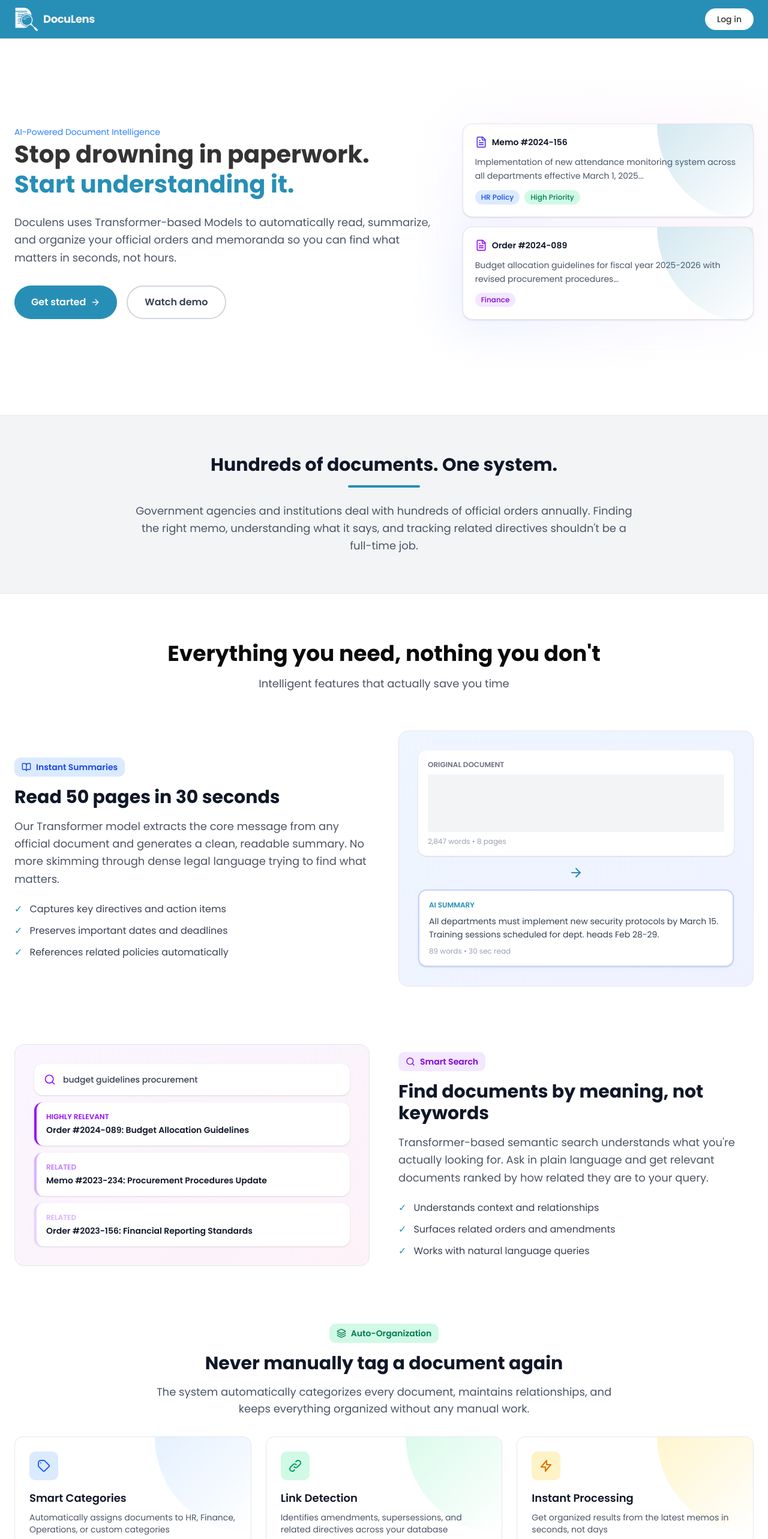
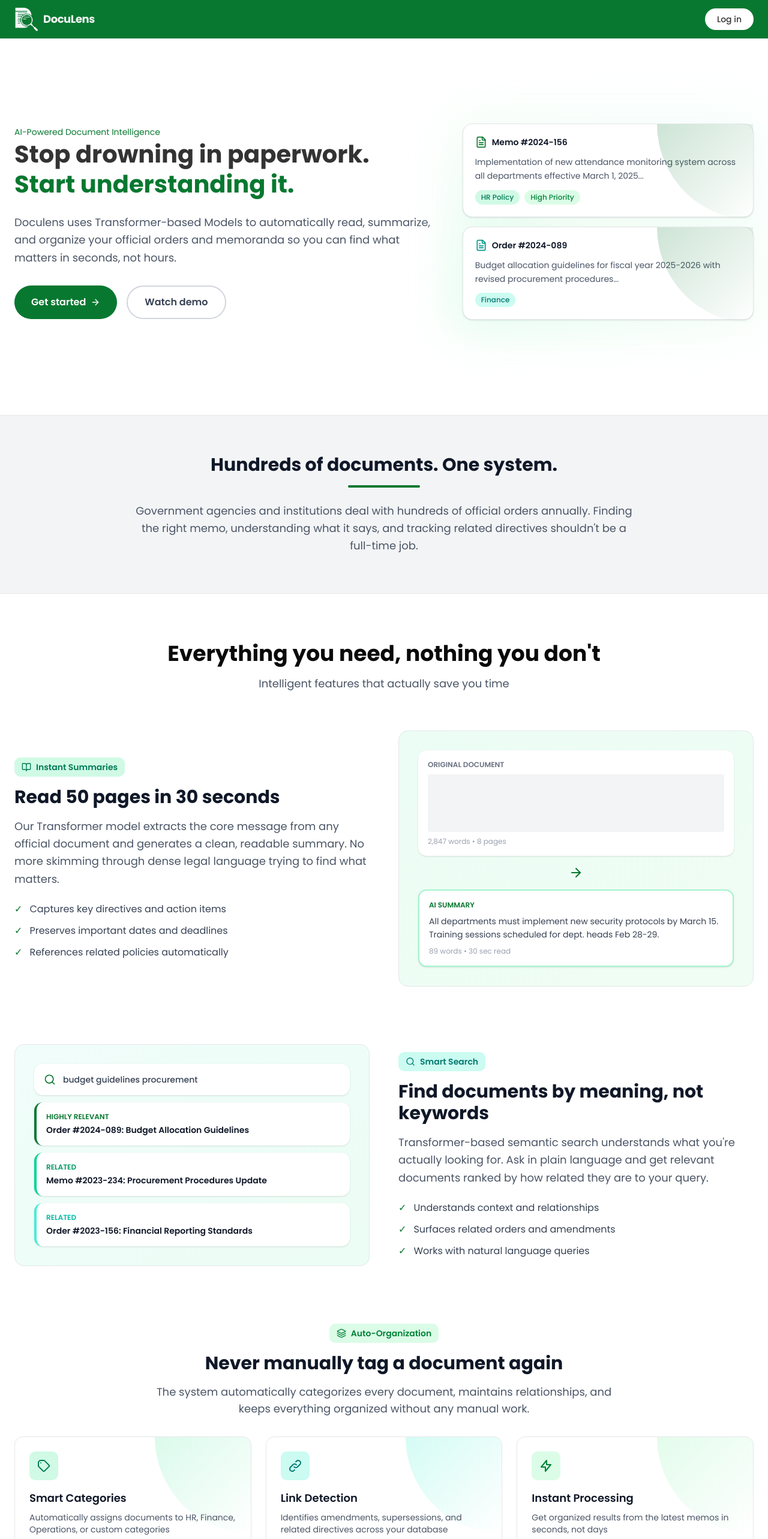
Before and after one commit to Nethaiah/deped-semantic-docs, a Next.js app: page / in a window 1280 px wide. Shown: the top 2566 px of the page at 60% size. Built offline with nearby package versions, Linux system fonts and the light colour scheme; no server answers; the database is empty.

Commit message:
Lading page theme

```diff
--- a/src/app/page.tsx
+++ b/src/app/page.tsx
@@ -1,38 +1,19 @@
-import Link from "next/link";
-import {
-  FileText,
-  Search,
-  Sparkles,
-  ArrowRight,
-  BookOpen,
-  Layers,
-  Network,
-} from "lucide-react";
-import Header from "@/components/header";
-import { createClient } from "@/lib/supabase/server";
-import { redirect } from "next/navigation";
+import React from "react";
+import { FileText, Search, ArrowRight, BookOpen, Layers } from "lucide-react";
 
-export default async function Home() {
-  const supabase = await createClient();
-  const {
-    data: { user },
-  } = await supabase.auth.getUser();
-  if (user) {
-    redirect("/dashboard");
-  }
-
+export default function Home() {
   return (
     <div className="min-h-screen bg-white">
       {/* Hero Section - Asymmetric Layout */}
       <section className="mx-auto max-w-7xl px-6 pt-32 pb-20">
         <div className="grid gap-12 lg:grid-cols-12 items-center">
           <div className="lg:col-span-7 py-10 lg:py-20">
-            <div className="inline-flex items-center rounded-full text-sm text-blue-500">
+            <div className="inline-flex items-center rounded-full text-sm text-[#087830]">
               AI-Powered Document Intelligence
             </div>
             <h1 className="text-[2.5em] font-bold leading-tight text-[#333] mb-6">
               Stop drowning in paperwork.
-              <span className="text-[#278fb6]"> Start understanding it.</span>
+              <span className="text-[#087830]"> Start understanding it.</span>
             </h1>
             <p className="text-lg text-gray-600 leading-relaxed mb-8">
               Doculens uses Transformer-based Models to automatically read,
@@ -40,29 +21,23 @@ export default async function Home() {
               can find what matters in seconds, not hours.
             </p>
             <div className="flex justify-center lg:justify-start gap-2 lg:gap-4">
-              <Link
-                href="/register"
-                className="group flex items-center gap-2 rounded-full bg-[#278fb6] px-4 lg:px-7 py-2 lg:py-3.5 text-sm lg:text-base font-semibold text-white hover:bg-[#278fb6]/80 transition"
-              >
+              <button className="group flex items-center gap-2 rounded-full bg-[#087830] px-4 lg:px-7 py-2 lg:py-3.5 text-sm lg:text-base font-semibold text-white hover:bg-[#065a24] transition">
                 Get started
                 <ArrowRight className="h-4 w-4 group-hover:translate-x-1 transition-transform" />
-              </Link>
-              <Link
-                href="#demo"
-                className="flex items-center gap-2 rounded-full border-2 border-gray-300 px-4 lg:px-7 py-2 lg:py-3.5 text-base font-semibold text-gray-700 hover:border-gray-400 transition"
-              >
+              </button>
+              <button className="flex items-center gap-2 rounded-full border-2 border-gray-300 px-4 lg:px-7 py-2 lg:py-3.5 text-base font-semibold text-gray-700 hover:border-gray-400 transition">
                 Watch demo
-              </Link>
+              </button>
             </div>
           </div>
 
           <div className="lg:col-span-5">
             <div className="relative">
-              <div className="absolute -inset-4 rounded-3xl bg-gradient-to-tr from-indigo-100 via-purple-50 to-pink-50 opacity-75 blur-2xl"></div>
+              <div className="absolute -inset-4 rounded-3xl bg-gradient-to-tr from-emerald-100 via-green-50 to-teal-50 opacity-75 blur-2xl"></div>
               <div className="relative space-y-4">
-                <div className=" relative rounded-2xl border border-gray-200 bg-white p-5 shadow-sm">
+                <div className="relative rounded-2xl border border-gray-200 bg-white p-5 shadow-sm">
                   <div className="mb-3 flex items-center gap-2">
-                    <FileText className="h-5 w-5 text-indigo-600" />
+                    <FileText className="h-5 w-5 text-[#087830]" />
                     <span className="text-sm font-semibold text-gray-900">
                       Memo #2024-156
                     </span>
@@ -72,19 +47,18 @@ export default async function Home() {
                     all departments effective March 1, 2025...
                   </p>
                   <div className="mt-3 flex gap-2">
-                    <span className="rounded-full bg-blue-100 px-2.5 py-1 text-xs font-medium text-blue-700">
+                    <span className="rounded-full bg-emerald-100 px-2.5 py-1 text-xs font-medium text-emerald-700">
                       HR Policy
                     </span>
-                    <span className="rounded-full bg-emerald-100 px-2.5 py-1 text-xs font-medium text-emerald-700">
+                    <span className="rounded-full bg-green-100 px-2.5 py-1 text-xs font-medium text-green-700">
                       High Priority
                     </span>
                   </div>
-                  {/* Decorative corner accent */}
-                  <div className="absolute top-0 right-0 w-40 h-40 bg-gradient-to-br from-[#278fb6]/20 to-transparent rounded-bl-full"></div>
+                  <div className="absolute top-0 right-0 w-40 h-40 bg-gradient-to-br from-[#087830]/20 to-transparent rounded-bl-full"></div>
                 </div>
                 <div className="relative rounded-2xl border border-gray-200 bg-white p-5 shadow-sm">
                   <div className="mb-3 flex items-center gap-2">
-                    <FileText className="h-5 w-5 text-purple-600" />
+                    <FileText className="h-5 w-5 text-teal-600" />
                     <span className="text-sm font-semibold text-gray-900">
                       Order #2024-089
                     </span>
@@ -94,11 +68,11 @@ export default async function Home() {
                     revised procurement procedures...
                   </p>
                   <div className="mt-3 flex gap-2">
-                    <span className="rounded-full bg-purple-100 px-2.5 py-1 text-xs font-medium text-purple-700">
+                    <span className="rounded-full bg-teal-100 px-2.5 py-1 text-xs font-medium text-teal-700">
                       Finance
                     </span>
                   </div>
-                  <div className="absolute top-0 right-0 w-40 h-40 bg-gradient-to-br from-[#278fb6]/20 to-transparent rounded-bl-full"></div>
+                  <div className="absolute top-0 right-0 w-40 h-40 bg-gradient-to-br from-[#087830]/20 to-transparent rounded-bl-full"></div>
                 </div>
               </div>
             </div>
@@ -112,7 +86,7 @@ export default async function Home() {
           <h2 className="text-3xl font-bold text-gray-900 mb-4">
             Hundreds of documents. One system.
           </h2>
-          <div className="mx-auto w-30 h-1 bg-[#278fb6] rounded-full mb-6"></div>
+          <div className="mx-auto w-30 h-1 bg-[#087830] rounded-full mb-6"></div>
           <p className="text-lg text-gray-600 leading-relaxed">
             Government agencies and institutions deal with hundreds of official
             orders annually. Finding the right memo, understanding what it says,
@@ -136,7 +110,7 @@ export default async function Home() {
           {/* Feature 1 - Large */}
           <div className="grid gap-12 lg:grid-cols-2 items-center">
             <div>
-              <div className="mb-4 inline-flex items-center gap-2 rounded-lg bg-blue-100 px-3 py-1.5 text-sm font-semibold text-blue-700">
+              <div className="mb-4 inline-flex items-center gap-2 rounded-lg bg-emerald-100 px-3 py-1.5 text-sm font-semibold text-emerald-700">
                 <BookOpen className="h-4 w-4" />
                 Instant Summaries
               </div>
@@ -151,20 +125,20 @@ export default async function Home() {
               </p>
               <ul className="space-y-3">
                 <li className="flex gap-3 text-gray-700">
-                  <span className="text-[#278fb6]">✓</span>
+                  <span className="text-[#087830]">✓</span>
                   <span>Captures key directives and action items</span>
                 </li>
                 <li className="flex gap-3 text-gray-700">
-                  <span className="text-[#278fb6]">✓</span>
+                  <span className="text-[#087830]">✓</span>
                   <span>Preserves important dates and deadlines</span>
                 </li>
                 <li className="flex gap-3 text-gray-700">
-                  <span className="text-[#278fb6]">✓</span>
+                  <span className="text-[#087830]">✓</span>
                   <span>References related policies automatically</span>
                 </li>
               </ul>
             </div>
-            <div className="rounded-2xl border border-gray-200 bg-gradient-to-br from-blue-50 to-indigo-50 p-8">
+            <div className="rounded-2xl border border-gray-200 bg-gradient-to-br from-emerald-50 to-green-50 p-8">
               <div className="space-y-4">
                 <div className="rounded-xl bg-white p-4 shadow-sm">
                   <div className="text-xs font-semibold text-gray-500 mb-2">
@@ -176,10 +150,10 @@ export default async function Home() {
                   </div>
                 </div>
                 <div className="flex justify-center">
-                  <ArrowRight className="h-6 w-6 text-[#278fb6]" />
+                  <ArrowRight className="h-6 w-6 text-[#087830]" />
                 </div>
-                <div className="rounded-xl bg-white p-4 shadow-sm border-2 border-indigo-200">
-                  <div className="text-xs font-semibold text-[#278fb6] mb-2">
+                <div className="rounded-xl bg-white p-4 shadow-sm border-2 border-emerald-200">
+                  <div className="text-xs font-semibold text-[#087830] mb-2">
                     AI SUMMARY
                   </div>
                   <p className="text-sm text-gray-700 leading-relaxed">
@@ -197,32 +171,32 @@ export default async function Home() {
 
           {/* Feature 2 - Split */}
           <div className="grid gap-12 lg:grid-cols-2 items-center">
-            <div className="order-2 lg:order-1 rounded-2xl border border-gray-200 bg-gradient-to-br from-purple-50 to-pink-50 p-8">
+            <div className="order-2 lg:order-1 rounded-2xl border border-gray-200 bg-gradient-to-br from-teal-50 to-emerald-50 p-8">
               <div className="space-y-3">
                 <div className="flex items-center gap-3 rounded-xl bg-white p-4 shadow-sm">
-                  <Search className="h-5 w-5 text-purple-600" />
+                  <Search className="h-5 w-5 text-[#087830]" />
                   <span className="text-sm font-medium text-gray-700">
                     budget guidelines procurement
                   </span>
                 </div>
-                <div className="rounded-xl bg-white p-4 shadow-sm border-l-4 border-purple-600">
-                  <div className="text-xs font-semibold text-purple-600 mb-1">
+                <div className="rounded-xl bg-white p-4 shadow-sm border-l-4 border-[#087830]">
+                  <div className="text-xs font-semibold text-[#087830] mb-1">
                     HIGHLY RELEVANT
                   </div>
                   <div className="text-sm font-semibold text-gray-900">
                     Order #2024-089: Budget Allocation Guidelines
                   </div>
                 </div>
-                <div className="rounded-xl bg-white p-4 shadow-sm border-l-4 border-purple-300">
-                  <div className="text-xs font-semibold text-purple-400 mb-1">
+                <div className="rounded-xl bg-white p-4 shadow-sm border-l-4 border-emerald-400">
+                  <div className="text-xs font-semibold text-emerald-600 mb-1">
                     RELATED
                   </div>
                   <div className="text-sm font-semibold text-gray-900">
                     Memo #2023-234: Procurement Procedures Update
                   </div>
                 </div>
-                <div className="rounded-xl bg-white p-4 shadow-sm border-l-4 border-purple-200">
-                  <div className="text-xs font-semibold text-purple-300 mb-1">
+                <div className="rounded-xl bg-white p-4 shadow-sm border-l-4 border-teal-300">
+                  <div className="text-xs font-semibold text-teal-500 mb-1">
                     RELATED
                   </div>
                   <div className="text-sm font-semibold text-gray-900">
@@ -232,7 +206,7 @@ export default async function Home() {
               </div>
             </div>
             <div className="order-1 lg:order-2">
-              <div className="mb-4 inline-flex items-center gap-2 rounded-lg bg-purple-100 px-3 py-1.5 text-sm font-semibold text-purple-700">
+              <div className="mb-4 inline-flex items-center gap-2 rounded-lg bg-teal-100 px-3 py-1.5 text-sm font-semibold text-teal-700">
                 <Search className="h-4 w-4" />
                 Smart Search
               </div>
@@ -246,15 +220,15 @@ export default async function Home() {
               </p>
               <ul className="space-y-3">
                 <li className="flex gap-3 text-gray-700">
-                  <span className="text-[#278fb6]">✓</span>
+                  <span className="text-[#087830]">✓</span>
                   <span>Understands context and relationships</span>
                 </li>
                 <li className="flex gap-3 text-gray-700">
-                  <span className="text-[#278fb6]">✓</span>
+                  <span className="text-[#087830]">✓</span>
                   <span>Surfaces related orders and amendments</span>
                 </li>
                 <li className="flex gap-3 text-gray-700">
-                  <span className="text-[#278fb6]">✓</span>
+                  <span className="text-[#087830]">✓</span>
                   <span>Works with natural language queries</span>
                 </li>
               </ul>
@@ -264,7 +238,7 @@ export default async function Home() {
           {/* Feature 3 - Cards */}
           <div>
             <div className="mb-8 text-center">
-              <div className="mb-4 inline-flex items-center gap-2 rounded-lg bg-emerald-100 px-3 py-1.5 text-sm font-semibold text-emerald-700">
+              <div className="mb-4 inline-flex items-center gap-2 rounded-lg bg-green-100 px-3 py-1.5 text-sm font-semibold text-green-700">
                 <Layers className="h-4 w-4" />
                 Auto-Organization
               </div>
@@ -280,15 +254,11 @@ export default async function Home() {
             <div className="grid gap-6 md:grid-cols-3">
               {/* Card 1 */}
               <div className="group relative overflow-hidden rounded-xl border border-gray-200 bg-white p-6 hover:shadow-lg transition-all duration-300">
-                {/* Subtle gradient overlay */}
-                <div className="absolute inset-0 bg-gradient-to-br from-blue-50/50 via-transparent to-transparent opacity-0 group-hover:opacity-100 transition-opacity duration-300"></div>
+                <div className="absolute inset-0 bg-gradient-to-br from-emerald-50/50 via-transparent to-transparent opacity-0 group-hover:opacity-100 transition-opacity duration-300"></div>
+                <div className="absolute top-0 right-0 w-40 h-40 bg-gradient-to-br from-emerald-200/40 to-transparent rounded-bl-full"></div>
 
-                {/* Decorative corner accent */}
-                <div className="absolute top-0 right-0 w-40 h-40 bg-gradient-to-br from-blue-200/40 to-transparent rounded-bl-full"></div>
-
-                {/* Content */}
                 <div className="relative z-10">
-                  <div className="mb-4 inline-flex items-center justify-center w-12 h-12 rounded-lg bg-blue-100 text-blue-600">
+                  <div className="mb-4 inline-flex items-center justify-center w-12 h-12 rounded-lg bg-emerald-100 text-emerald-700">
                     <svg
                       className="w-6 h-6"
                       fill="none"
@@ -312,21 +282,16 @@ export default async function Home() {
                   </p>
                 </div>
 
-                {/* Bottom accent line */}
-                <div className="absolute bottom-0 left-0 right-0 h-1 bg-gradient-to-r from-[#278fb6] to-transparent transform scale-x-0 group-hover:scale-x-100 transition-transform duration-300 origin-left"></div>
+                <div className="absolute bottom-0 left-0 right-0 h-1 bg-gradient-to-r from-[#087830] to-transparent transform scale-x-0 group-hover:scale-x-100 transition-transform duration-300 origin-left"></div>
               </div>
 
               {/* Card 2 */}
               <div className="group relative overflow-hidden rounded-xl border border-gray-200 bg-white p-6 hover:shadow-lg transition-all duration-300">
-                {/* Subtle gradient overlay */}
-                <div className="absolute inset-0 bg-gradient-to-br from-emerald-50/50 via-transparent to-transparent opacity-0 group-hover:opacity-100 transition-opacity duration-300"></div>
+                <div className="absolute inset-0 bg-gradient-to-br from-teal-50/50 via-transparent to-transparent opacity-0 group-hover:opacity-100 transition-opacity duration-300"></div>
+                <div className="absolute top-0 right-0 w-40 h-40 bg-gradient-to-br from-teal-200/40 to-transparent rounded-bl-full"></div>
 
-                {/* Decorative corner accent */}
-                <div className="absolute top-0 right-0 w-40 h-40 bg-gradient-to-br from-emerald-200/40 to-transparent rounded-bl-full"></div>
-
-                {/* Content */}
                 <div className="relative z-10">
-                  <div className="mb-4 inline-flex items-center justify-center w-12 h-12 rounded-lg bg-emerald-100 text-emerald-600">
+                  <div className="mb-4 inline-flex items-center justify-center w-12 h-12 rounded-lg bg-teal-100 text-teal-700">
                     <svg
                       className="w-6 h-6"
                       fill="none"
@@ -350,21 +315,16 @@ export default async function Home() {
                   </p>
                 </div>
 
-                {/* Bottom accent line */}
-                <div className="absolute bottom-0 left-0 right-0 h-1 bg-gradient-to-r from-emerald-500 to-transparent transform scale-x-0 group-hover:scale-x-100 transition-transform duration-300 origin-left"></div>
+                <div className="absolute bottom-0 left-0 right-0 h-1 bg-gradient-to-r from-teal-600 to-transparent transform scale-x-0 group-hover:scale-x-100 transition-transform duration-300 origin-left"></div>
               </div>
 
               {/* Card 3 */}
               <div className="group relative overflow-hidden rounded-xl border border-gray-200 bg-white p-6 hover:shadow-lg transition-all duration-300">
-                {/* Subtle gradient overlay */}
-                <div className="absolute inset-0 bg-gradient-to-br from-amber-50/50 via-transparent to-transparent opacity-0 group-hover:opacity-100 transition-opacity duration-300"></div>
+                <div className="absolute inset-0 bg-gradient-to-br from-green-50/50 via-transparent to-transparent opacity-0 group-hover:opacity-100 transition-opacity duration-300"></div>
+                <div className="absolute top-0 right-0 w-40 h-40 bg-gradient-to-br from-green-200/40 to-transparent rounded-bl-full"></div>
 
-                {/* Decorative corner accent */}
-                <div className="absolute top-0 right-0 w-40 h-40 bg-gradient-to-br from-amber-200/40 to-transparent rounded-bl-full"></div>
-
-                {/* Content */}
                 <div className="relative z-10">
-                  <div className="mb-4 inline-flex items-center justify-center w-12 h-12 rounded-lg bg-amber-100 text-amber-600">
+                  <div className="mb-4 inline-flex items-center justify-center w-12 h-12 rounded-lg bg-green-100 text-green-700">
                     <svg
                       className="w-6 h-6"
                       fill="none"
@@ -388,53 +348,15 @@ export default async function Home() {
                   </p>
                 </div>
 
-                {/* Bottom accent line */}
-                <div className="absolute bottom-0 left-0 right-0 h-1 bg-gradient-to-r from-amber-500 to-transparent transform scale-x-0 group-hover:scale-x-100 transition-transform duration-300 origin-left"></div>
+                <div className="absolute bottom-0 left-0 right-0 h-1 bg-gradient-to-r from-green-600 to-transparent transform scale-x-0 group-hover:scale-x-100 transition-transform duration-300 origin-left"></div>
               </div>
             </div>
           </div>
         </div>
       </section>
 
-      {/* Social Proof
-      <section className="border-y border-gray-200 bg-gray-50 py-16">
-        <div className="mx-auto max-w-6xl px-6">
-          <div className="mb-12 text-center">
-            <h2 className="text-3xl font-bold text-gray-900 mb-2">
-              Built for the real world
-            </h2>
-            <p className="text-gray-600">
-              Designed specifically for Philippine government agencies and
-              institutions
-            </p>
-          </div>
-          <div className="grid gap-8 md:grid-cols-2">
-            <div className="rounded-2xl bg-white p-8 shadow-sm">
-              <div className="mb-4 text-4xl font-bold text-indigo-600">
-                DepEd Offices
-              </div>
-              <p className="text-gray-700 leading-relaxed">
-                Process division orders, school memoranda, and regional
-                directives. Perfect for superintendents, principals, and
-                administrative staff managing multiple schools.
-              </p>
-            </div>
-            <div className="rounded-2xl bg-white p-8 shadow-sm">
-              <div className="mb-4 text-4xl font-bold text-purple-600">
-                Universities
-              </div>
-              <p className="text-gray-700 leading-relaxed">
-                Organize institutional policies, academic orders, and
-                administrative circulars. Built for registrars, deans, and
-                university administrators handling complex documentation.
-              </p>
-            </div>
-          </div>
-        </div>
-      </section> */}
-
       {/* Footer */}
-      <footer className="border-t border-gray-300 bg-[#278fb6]/10 py-12">
+      <footer className="border-t border-gray-300 bg-[#087830]/10 py-12">
         <div className="mx-auto max-w-6xl px-6">
           <div className="flex flex-col items-center justify-between gap-4 md:flex-row">
             <div className="flex items-center gap-2">
--- a/src/components/header.tsx
+++ b/src/components/header.tsx
@@ -21,7 +21,7 @@ export default async function Header() {
   const role = userData?.role || "user";
 
   // Determine header background color based on role
-  const headerBgColor = role === "admin" ? "bg-[#008c8b]" : "bg-[#278fb6]";
+  const headerBgColor = role === "admin" ? "bg-[#008c8b]" : "bg-[#087830]";
 
   const containerClass = isAuthenticated
     ? "flex items-center justify-between px-6 py-4"
```
